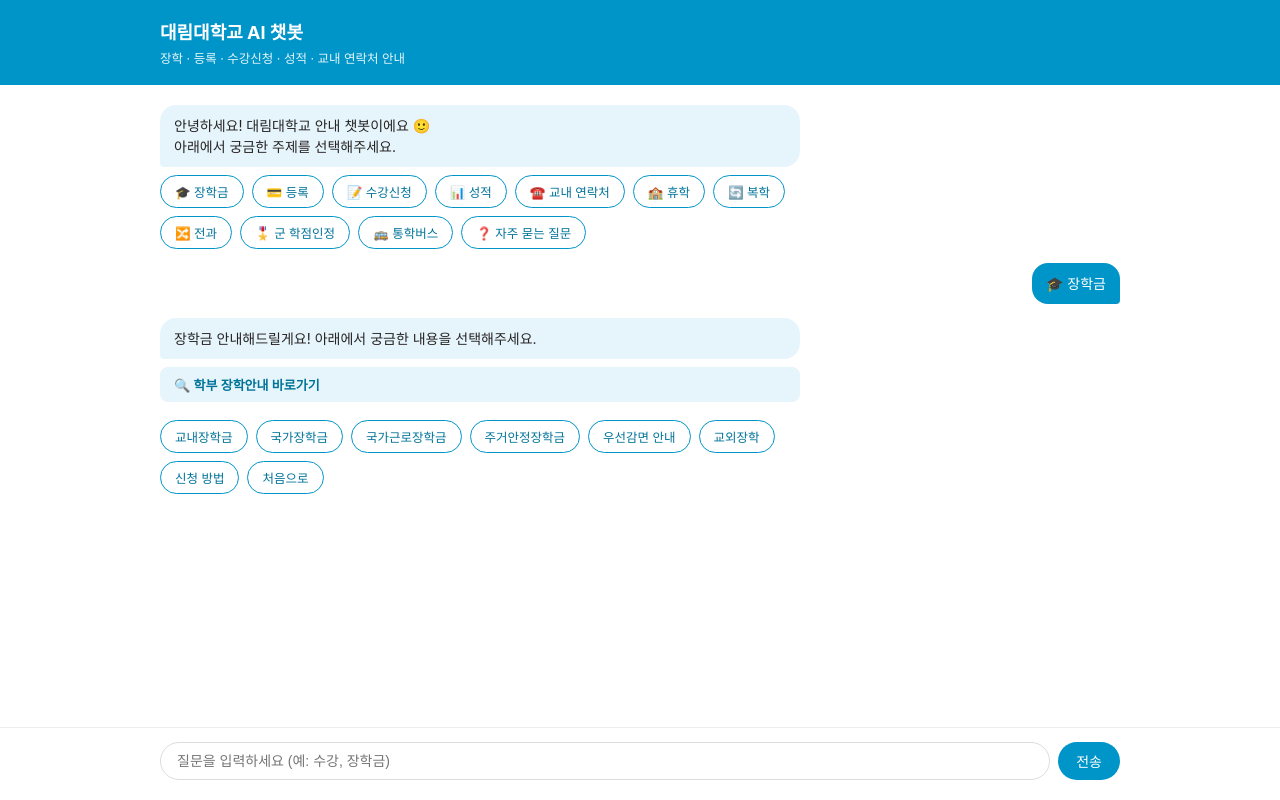
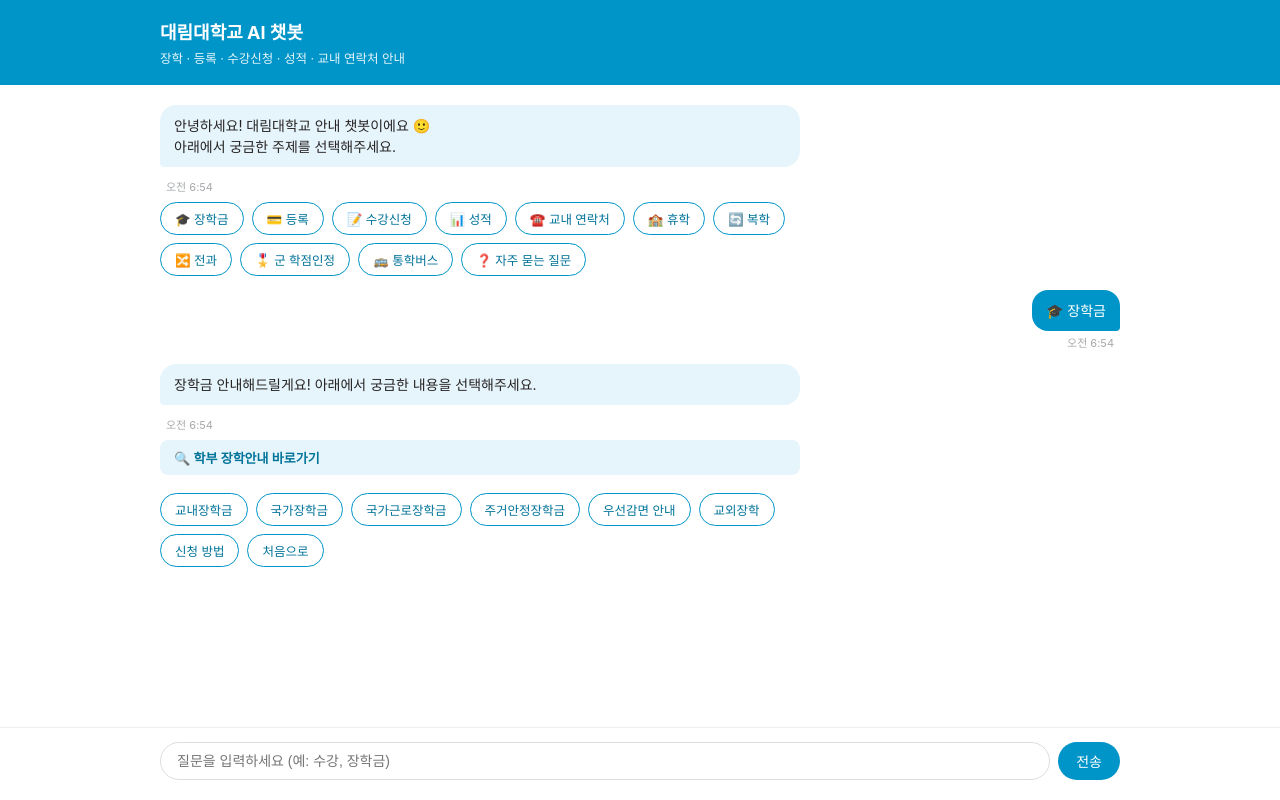
Before and after one commit to MinseoKim-daelim4gr/daelim-ai-chatbot, a Next.js app: page / in a window 1280 px wide. Both pictures are taken after a click on the button "🎓 장학금". Built offline with nearby package versions, Linux system fonts and the light colour scheme.

Commit message:
사용자 입력시간 및 답장한 시간 추가

```diff
--- a/app/globals.css
+++ b/app/globals.css
@@ -184,6 +184,27 @@ body {
   border-bottom-right-radius: 4px;
 }
 
+/* 말풍선 + 전송 시각을 세로로 묶는 래퍼 (사용자 말풍선은 오른쪽 정렬) */
+.bubble-col {
+  display: flex;
+  flex-direction: column;
+  max-width: min(78%, 560px);
+}
+
+.bubble-col.user {
+  align-items: flex-end;
+}
+
+.bubble-col .bubble {
+  max-width: 100%;
+}
+
+.bubble-time {
+  font-size: 11px;
+  color: var(--duc-silver);
+  margin: 3px 6px 0;
+}
+
 /* 봇이 보내는 카드/버튼 묶음 (인사말 말풍선 + 그 아래 카드/버튼들) */
 .bot-block {
   max-width: min(88%, 640px);
--- a/app/page.tsx
+++ b/app/page.tsx
@@ -6,10 +6,15 @@ import type { MenuNode } from "@/lib/menu";
 type FaqMatch = { id: string; question: string };
 
 type Turn =
-  | { id: string; role: "user"; text: string }
-  | { id: string; role: "bot"; kind: "menu"; node: MenuNode }
-  | { id: string; role: "bot"; kind: "faq-suggest"; matches: FaqMatch[] }
-  | { id: string; role: "bot"; kind: "text"; text: string; streaming: boolean };
+  | { id: string; role: "user"; text: string; time: number }
+  | { id: string; role: "bot"; kind: "menu"; node: MenuNode; time: number }
+  | { id: string; role: "bot"; kind: "faq-suggest"; matches: FaqMatch[]; time: number }
+  | { id: string; role: "bot"; kind: "text"; text: string; streaming: boolean; time: number };
+
+// 메시지 전송 시각을 "오후 3:42" 형태로 표시
+function formatTime(ms: number) {
+  return new Date(ms).toLocaleTimeString("ko-KR", { hour: "numeric", minute: "2-digit" });
+}
 
 export default function Chat() {
   const [turns, setTurns] = useState<Turn[]>([]);
@@ -29,7 +34,7 @@ export default function Chat() {
     fetch("/api/menu?nodeId=root")
       .then((res) => res.json())
       .then((node: MenuNode) => {
-        setTurns([{ id: nextId(), role: "bot", kind: "menu", node }]);
+        setTurns([{ id: nextId(), role: "bot", kind: "menu", node, time: Date.now() }]);
       });
   }, []);
 
@@ -56,11 +61,11 @@ export default function Chat() {
   async function goTo(targetId: string, label: string) {
     if (busy) return;
     setBusy(true);
-    pushTurn({ id: nextId(), role: "user", text: label });
+    pushTurn({ id: nextId(), role: "user", text: label, time: Date.now() });
     try {
       const res = await fetch(`/api/menu?nodeId=${encodeURIComponent(targetId)}`);
       const node: MenuNode = await res.json();
-      pushTurn({ id: nextId(), role: "bot", kind: "menu", node });
+      pushTurn({ id: nextId(), role: "bot", kind: "menu", node, time: Date.now() });
     } finally {
       setBusy(false);
     }
@@ -77,7 +82,7 @@ export default function Chat() {
     if (!query || busy) return;
 
     setInput("");
-    pushTurn({ id: nextId(), role: "user", text: query });
+    pushTurn({ id: nextId(), role: "user", text: query, time: Date.now() });
     setBusy(true);
 
     try {
@@ -86,7 +91,7 @@ export default function Chat() {
       const matches: FaqMatch[] = data.matches || [];
 
       if (matches.length > 0) {
-        pushTurn({ id: nextId(), role: "bot", kind: "faq-suggest", matches });
+        pushTurn({ id: nextId(), role: "bot", kind: "faq-suggest", matches, time: Date.now() });
       } else if (data.blocked) {
         // 학사 관련 키워드가 하나도 없음 → Gemini를 아예 호출하지 않고 고정 문구만 표시
         pushTurn({
@@ -95,10 +100,11 @@ export default function Chat() {
           kind: "text",
           text: data.blockedMessage,
           streaming: false,
+          time: Date.now(),
         });
       } else {
         const botId = nextId();
-        pushTurn({ id: botId, role: "bot", kind: "text", text: "", streaming: true });
+        pushTurn({ id: botId, role: "bot", kind: "text", text: "", streaming: true, time: Date.now() });
         await streamGeminiReply(query, botId);
       }
     } finally {
@@ -197,7 +203,10 @@ function TurnView({
   if (turn.role === "user") {
     return (
       <div className="bubble-row user">
-        <div className="bubble user">{turn.text}</div>
+        <div className="bubble-col user">
+          <div className="bubble user">{turn.text}</div>
+          <span className="bubble-time">{formatTime(turn.time)}</span>
+        </div>
       </div>
     );
   }
@@ -209,6 +218,7 @@ function TurnView({
       <div className="bubble-row">
         <div className="bot-block">
           <div className="bubble assistant">{node.intro}</div>
+          <span className="bubble-time">{formatTime(turn.time)}</span>
 
           {node.topLink && (
             <a
@@ -276,6 +286,7 @@ function TurnView({
       <div className="bubble-row">
         <div className="bot-block">
           <div className="bubble assistant">🔎 이런 내용을 찾고 계신가요?</div>
+          <span className="bubble-time">{formatTime(turn.time)}</span>
           <div className="quick-replies">
             {turn.matches.map((m) => (
               <button
@@ -295,8 +306,11 @@ function TurnView({
   // ----- 봇: Gemini 자유 답변(안전망) -----
   return (
     <div className="bubble-row">
-      <div className="bubble assistant">
-        {turn.text || (turn.streaming ? "답변 작성 중..." : "")}
+      <div className="bubble-col">
+        <div className="bubble assistant">
+          {turn.text || (turn.streaming ? "답변 작성 중..." : "")}
+        </div>
+        <span className="bubble-time">{formatTime(turn.time)}</span>
       </div>
     </div>
   );
```
